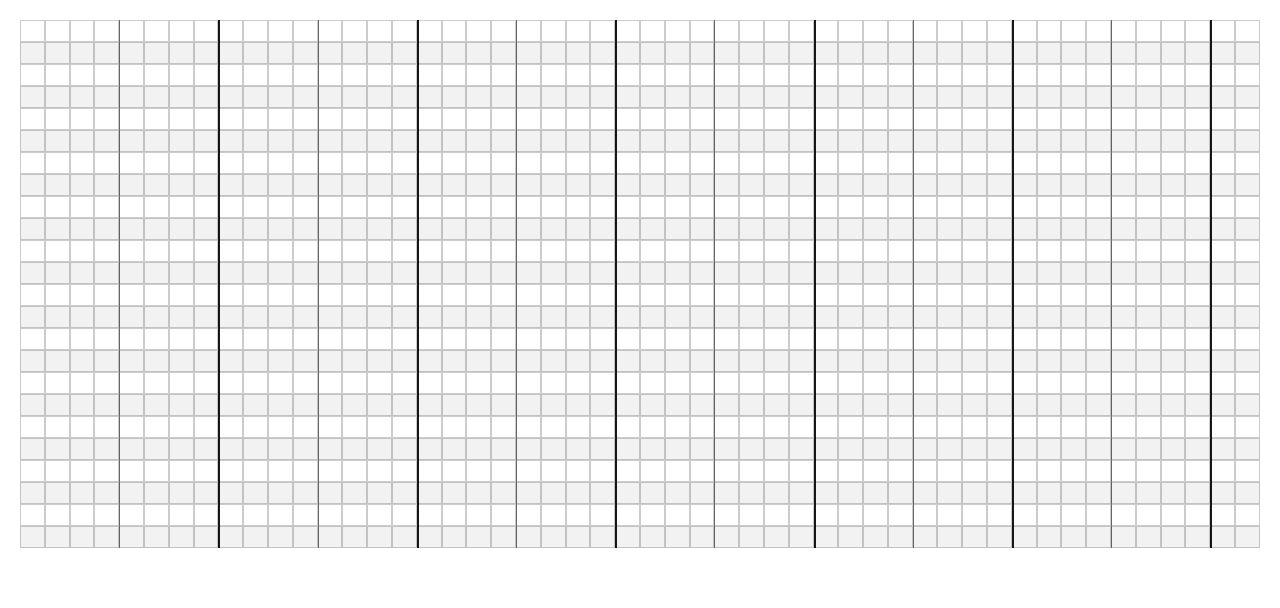
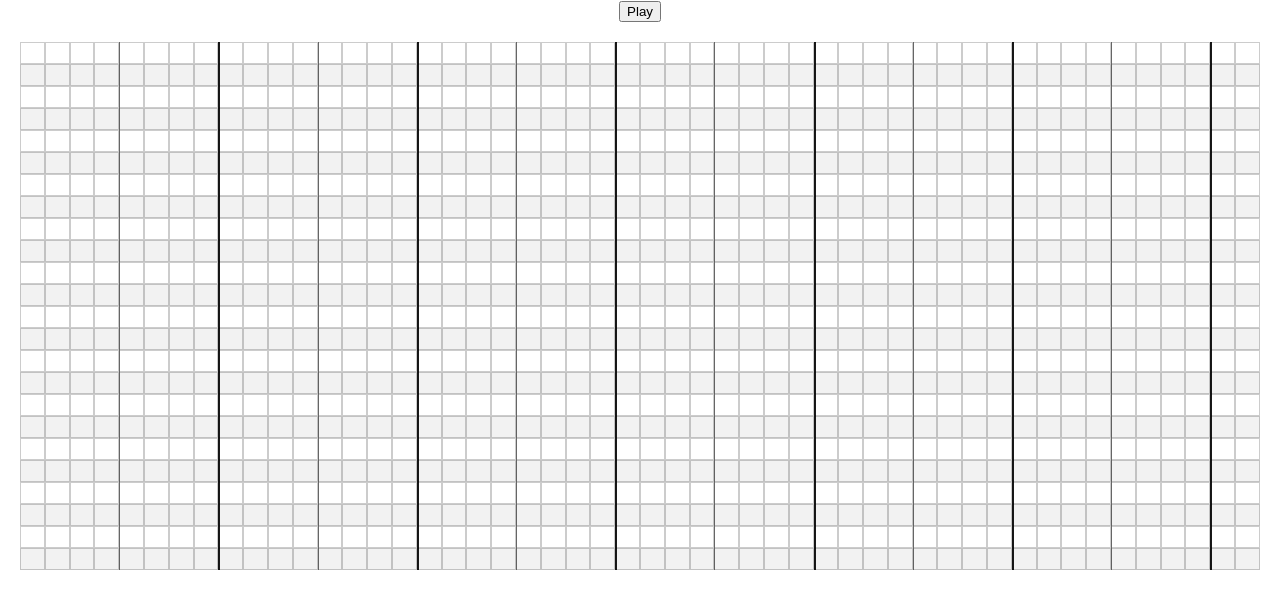
Before and after one commit to tadeas0/soarch, a React (Create React App) app in the folder frontend/: page / in a window 1280 px wide. Shown: the top 608 px of the page. Built offline with nearby package versions, Linux system fonts and the light colour scheme.

Commit message:
prepare synthesizer class

```diff
--- a/frontend/package.json
+++ b/frontend/package.json
@@ -13,6 +13,7 @@
         "react": "^17.0.2",
         "react-dom": "^17.0.2",
         "react-scripts": "4.0.3",
+        "tone": "^14.7.77",
         "typescript": "^4.1.2",
         "web-vitals": "^1.0.1"
     },
--- a/frontend/src/App.tsx
+++ b/frontend/src/App.tsx
@@ -1,10 +1,19 @@
 import React from "react";
+import { useState, useEffect } from "react";
 import "./App.css";
 import PianoRoll from "./components/pianoRoll";
+import { Synthesizer } from "./synthesizer";
 
 function App() {
+    const playSequence = () => {
+        const a = new Synthesizer();
+        a.init();
+        console.log("play");
+    };
+
     return (
         <div className="App">
+            <button onClick={playSequence}>Play</button>
             <PianoRoll />
         </div>
     );
--- /dev/null
+++ b/frontend/src/synthesizer.ts
@@ -0,0 +1,26 @@
+import * as Tone from "tone";
+
+export class Synthesizer {
+    currentBeat: number;
+    synth: Tone.Synth<Tone.SynthOptions>;
+
+    constructor() {
+        this.currentBeat = 0;
+        this.synth = new Tone.Synth().toDestination();
+    }
+
+    init() {
+        this.playSequence(["C3", "C4"]);
+    }
+
+    playSequence(sequence: string[]) {
+        const repeat = () => {
+            this.synth.triggerAttackRelease(sequence[this.currentBeat], "8n");
+            this.currentBeat += 1;
+        };
+        Tone.Transport.bpm.value = 120;
+        Tone.Transport.scheduleRepeat(repeat, "8n");
+        Tone.start();
+        Tone.Transport.start();
+    }
+}
```
Also changed, not shown: 2 other files (tests, documents, lock files or other folders).
